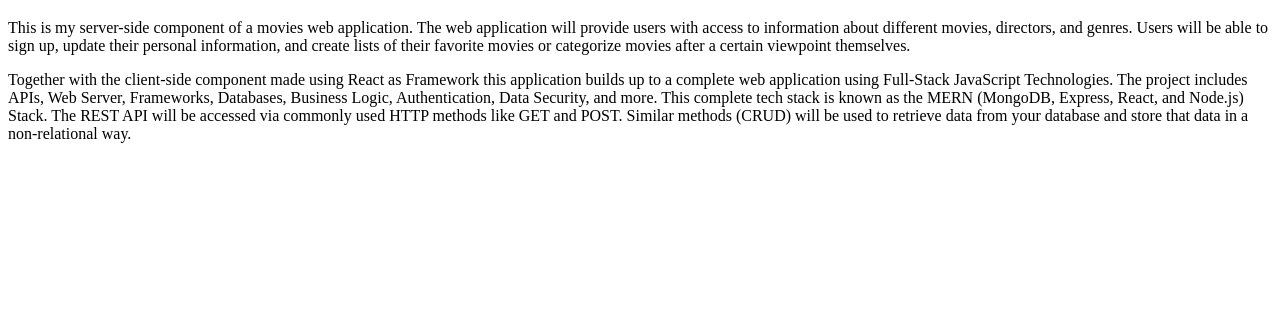
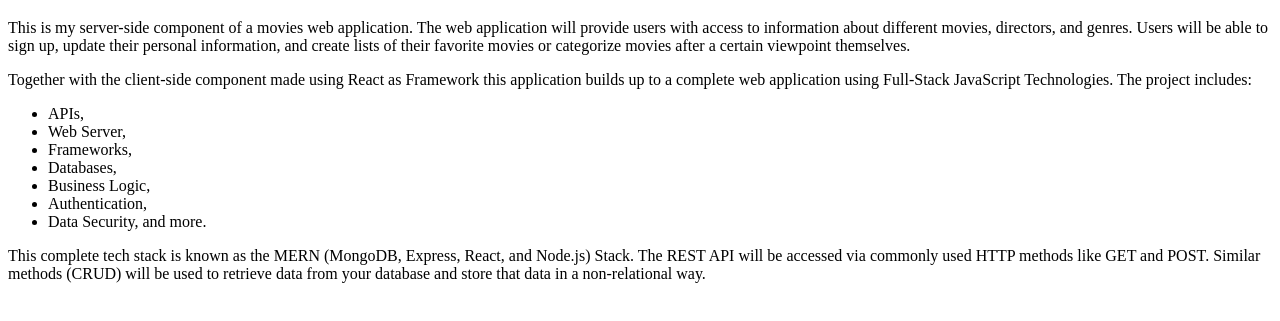
Before and after one commit to Kittekat14/movie_api, a plain HTML site: page documentation.html in a window 1280 px wide. Shown: the part 61-382 px from the top of the page. Drawn offline with Linux system fonts and the light colour scheme.

Commit message:
listing used technologies

```diff
--- a/documentation.html
+++ b/documentation.html
@@ -9,6 +9,16 @@
 <body>
   <h1>Documentation</h1>
   <p>This is my server-side component of a movies web application. The web application will provide users with access to information about different movies, directors, and genres. Users will be able to sign up, update their personal information, and create lists of their favorite movies or categorize movies after a certain viewpoint themselves.</p>
-  <p>Together with the client-side component made using React as Framework this application builds up to a complete web application using Full-Stack JavaScript Technologies. The project includes APIs, Web Server, Frameworks, Databases, Business Logic, Authentication, Data Security, and more. This complete tech stack is known as the MERN (MongoDB, Express, React, and Node.js) Stack. The REST API will be accessed via commonly used HTTP methods like GET and POST. Similar methods (CRUD) will be used to retrieve data from your database and store that data in a non-relational way.</p>
+  <p>Together with the client-side component made using React as Framework this application builds up to a complete web application using Full-Stack JavaScript Technologies. The project includes:</p>
+  <ul>
+    <li>APIs,</li>
+    <li>Web Server,</li>
+    <li>Frameworks,</li>
+    <li>Databases,</li>
+    <li>Business Logic,</li>
+    <li>Authentication,</li>
+    <li>Data Security, and more.</li>
+  </ul>
+  <p>This complete tech stack is known as the MERN (MongoDB, Express, React, and Node.js) Stack. The REST API will be accessed via commonly used HTTP methods like GET and POST. Similar methods (CRUD) will be used to retrieve data from your database and store that data in a non-relational way.
 </body>
 </html>
```
